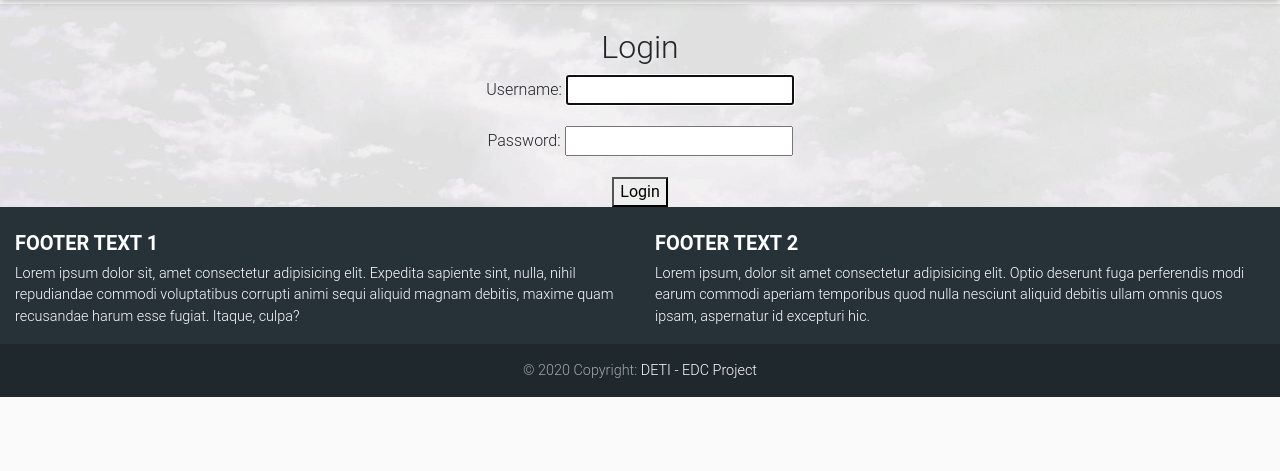
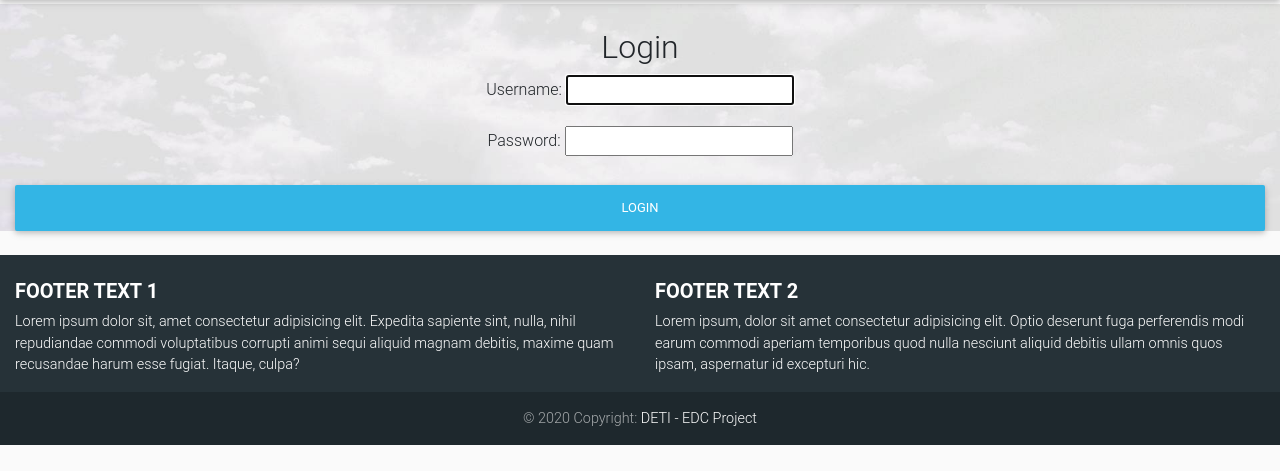
Before and after one commit to m3mber/WeatherApp, a Django app: page /accounts/login/ in a window 1280 px wide. Shown: the part 74-545 px from the top of the page. Run offline with Django 3.2, Linux system fonts and the light colour scheme; some libraries are stand-ins or nearby versions.

Commit message:
small fix login

```diff
--- a/projeto/app/templates/registration/login.html
+++ b/projeto/app/templates/registration/login.html
@@ -7,6 +7,6 @@
   <form method="post">
     {% csrf_token %}
     {{ form.as_p }}
-    <button type="submit">Login</button>
+    <button class="btn btn-info btn-block my-4"  type="submit">Login</button>
   </form>
 {% endblock %}
```
